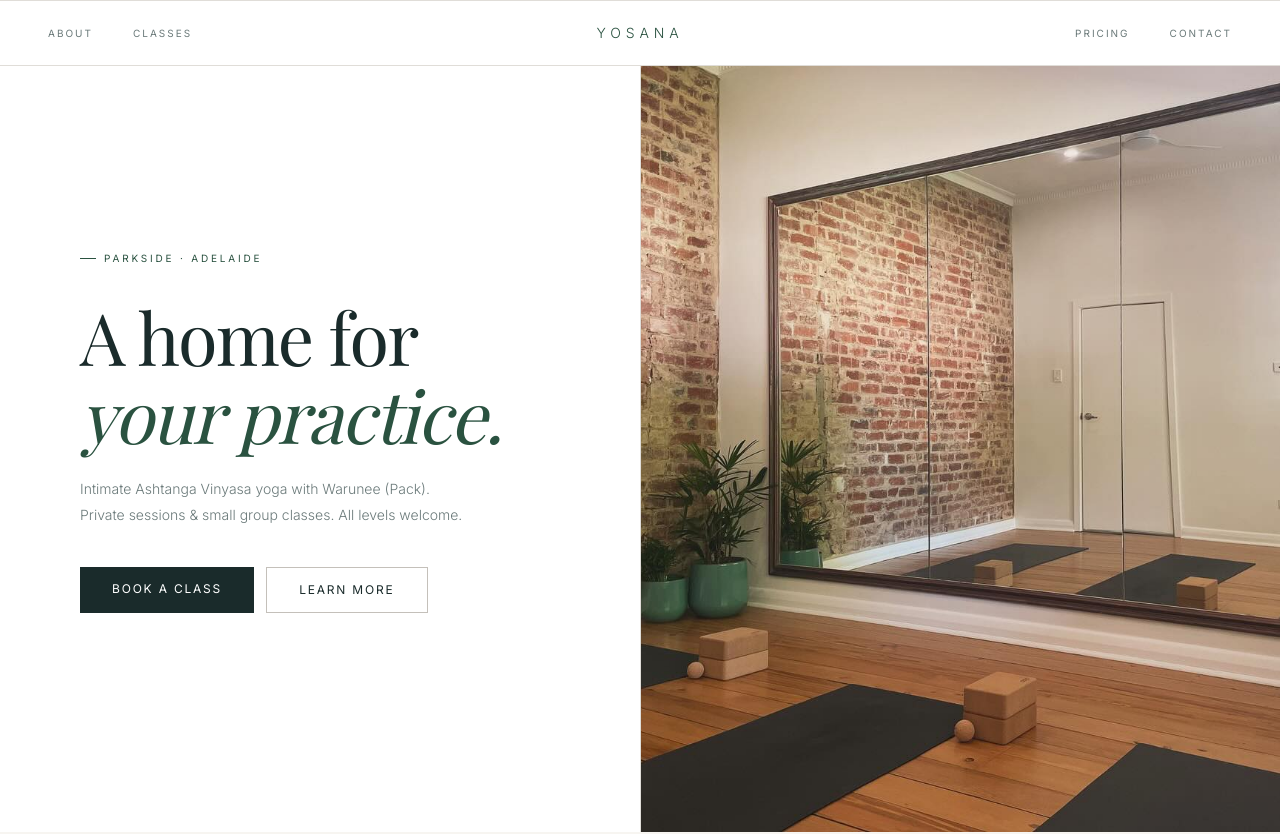
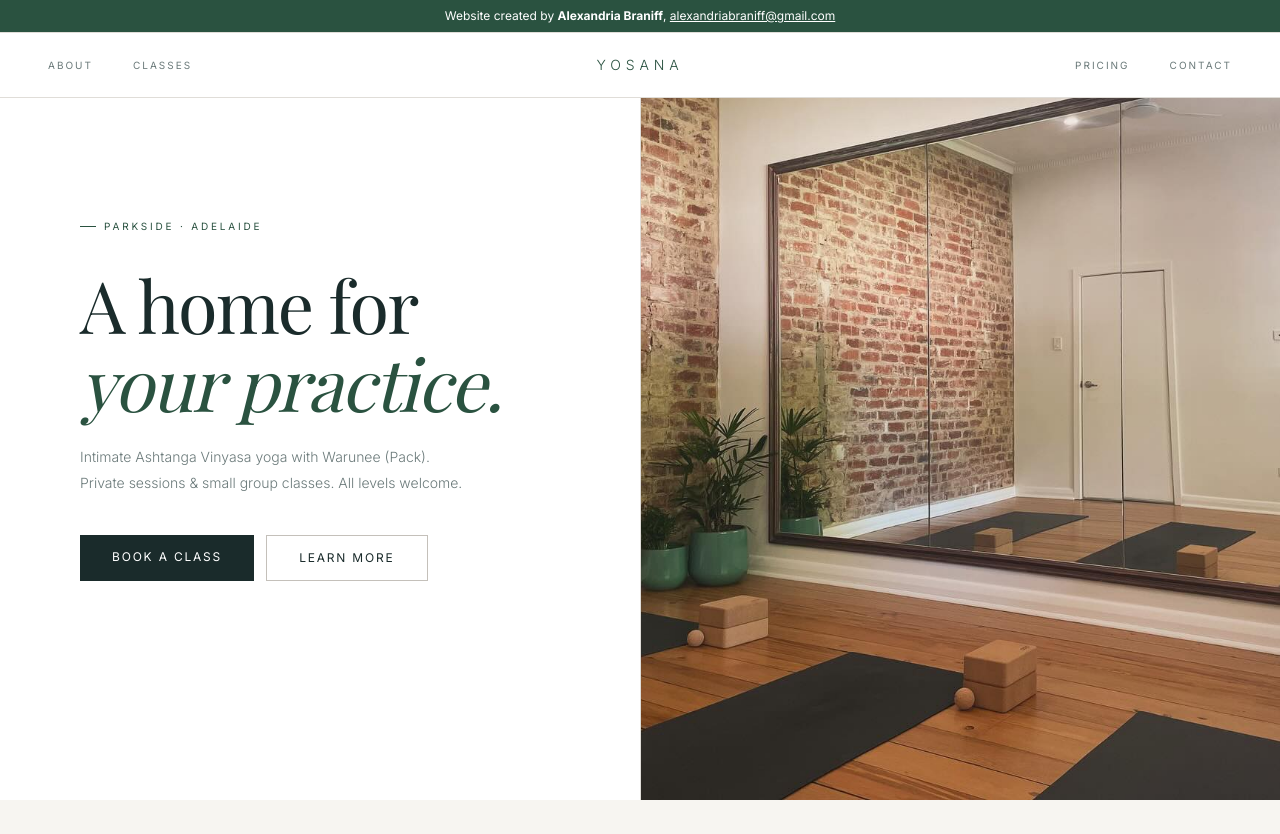
Before and after one commit to alexandriabraniff-dotcom/yosana-yoga, a Next.js app: page / in a window 1280 px wide. Shown: the top 834 px of the page. Built offline with nearby package versions, Linux system fonts and the light colour scheme; a web font is replaced by a local one.

Commit message:
Banner: move into fixed nav header so it stays visible at top

```diff
--- a/src/app/layout.tsx
+++ b/src/app/layout.tsx
@@ -37,12 +37,6 @@ export default function RootLayout({
       className={`${inter.variable} ${playfair.variable} h-full antialiased`}
     >
       <body className="min-h-full flex flex-col">
-        <div className="bg-[#2A5240] text-white text-center text-xs py-2 px-4">
-          Website created by <strong>Alexandria Braniff</strong>,{" "}
-          <a href="mailto:alexandriabraniff@gmail.com" className="underline hover:opacity-80">
-            alexandriabraniff@gmail.com
-          </a>
-        </div>
         {children}
       </body>
     </html>
--- a/src/components/nav.tsx
+++ b/src/components/nav.tsx
@@ -26,6 +26,14 @@ export default function Nav() {
 
   return (
     <header className="fixed top-0 left-0 right-0 z-50">
+      {/* Creator banner */}
+      <div className="bg-[#2A5240] text-white text-center text-xs py-2 px-4">
+        Website created by <strong>Alexandria Braniff</strong>,{" "}
+        <a href="mailto:alexandriabraniff@gmail.com" className="underline hover:opacity-80">
+          alexandriabraniff@gmail.com
+        </a>
+      </div>
+
       <div className="h-px bg-[#E0DDD8] w-full" />
 
       <div className={`transition-all duration-400 ${scrolled ? "bg-white/96 backdrop-blur-md shadow-sm shadow-black/[0.04]" : "bg-white"}`}>
```
